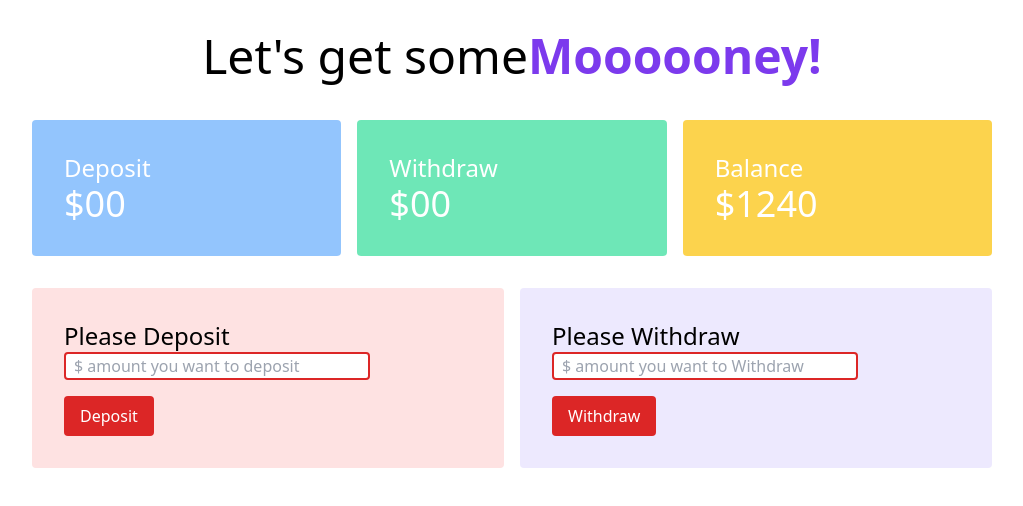
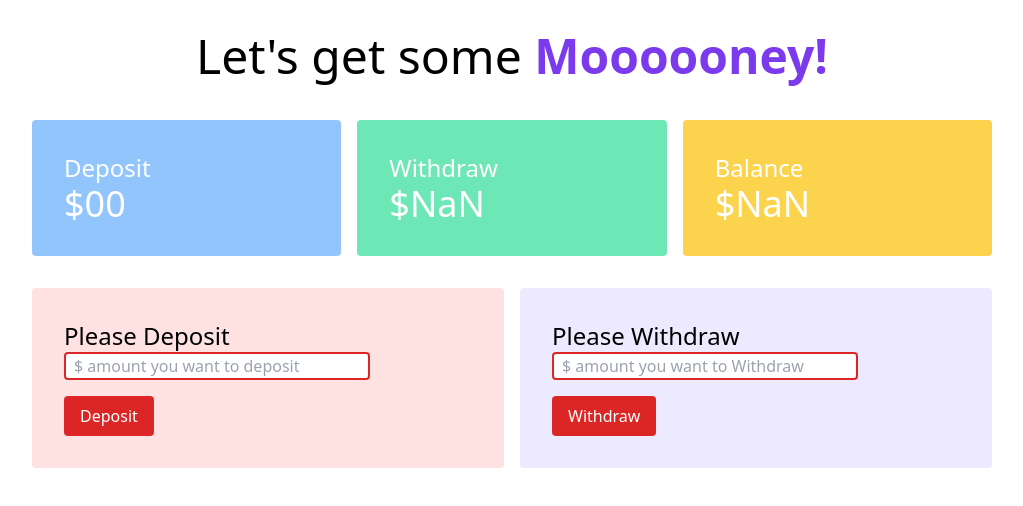
Before and after one commit to tawsifhye/project-bank-v1, a plain HTML site: page banking.html in a window 1280 px wide. Both pictures are taken after a click on the button "Withdraw". Shown: the whole page, without its empty margins (128-1151 px from the left). Drawn offline with nearby package versions, Linux system fonts and the light colour scheme.

Commit message:
withdraw and balance adjusted

```diff
--- a/banking.html
+++ b/banking.html
@@ -9,7 +9,7 @@
 </head>
 <body>
     <header>
-        <h1 class="text-5xl text-center mt-8">Let's get some<span class="font-semibold text-purple-600">Moooooney!</span></h1>
+        <h1 class="text-5xl text-center mt-8">Let's get some<span class="font-semibold text-purple-600"> Moooooney!</span></h1>
     </header>
     <main class="w-3/4 mx-auto">
         <!-- Balance and transaction -->
@@ -21,7 +21,7 @@
                 </div>
                 <div class="bg-green-300 p-8 rounded">
                     <h3 class="text-2xl">Withdraw</h3>
-                    <h4 class="text-4xl">$00</h4>
+                    <h4 class="text-4xl">$<span id="withdraw-total">00</span></h4>
                 </div>
                 <div class="bg-yellow-300 p-8 rounded">
                     <h3 class="text-2xl">Balance</h3>
--- a/banking.js
+++ b/banking.js
@@ -21,3 +21,27 @@ document.getElementById('deposit-button').addEventListener('click', function(){
     //clear the deposit input field
     depositInput.value = '';
 });
+
+//handle withdraw event handaler
+
+document.getElementById('withdraw-button').addEventListener('click', function(){
+    const withdrawInput = document.getElementById('withdraw-input');
+    const withdrawAmoutText = withdrawInput.value;
+    const newWithdrawAmaount = parseFloat(withdrawAmoutText);
+
+    //set withdraw total
+    const withdrawTotal = document.getElementById('withdraw-total');
+    const previousWithdrawText = withdrawTotal.innerText;
+    const previousWithdrawTotal = parseFloat(previousWithdrawText);
+    const newWithdrawToltal= previousWithdrawTotal + newWithdrawAmaount;
+    withdrawTotal.innerText = newWithdrawToltal;
+
+    //update balance
+    const balanceTotal = document.getElementById('balance-total');
+    const previousBalanceTotalText = balanceTotal.innerText;
+    const previousBalanceTotal = parseFloat(previousBalanceTotalText);
+    const newBalanceTotal = previousBalanceTotal - newWithdrawAmaount;
+    balanceTotal.innerText = newBalanceTotal;
+    //clear withdraw input
+    withdrawInput.value = '';
+});
```
